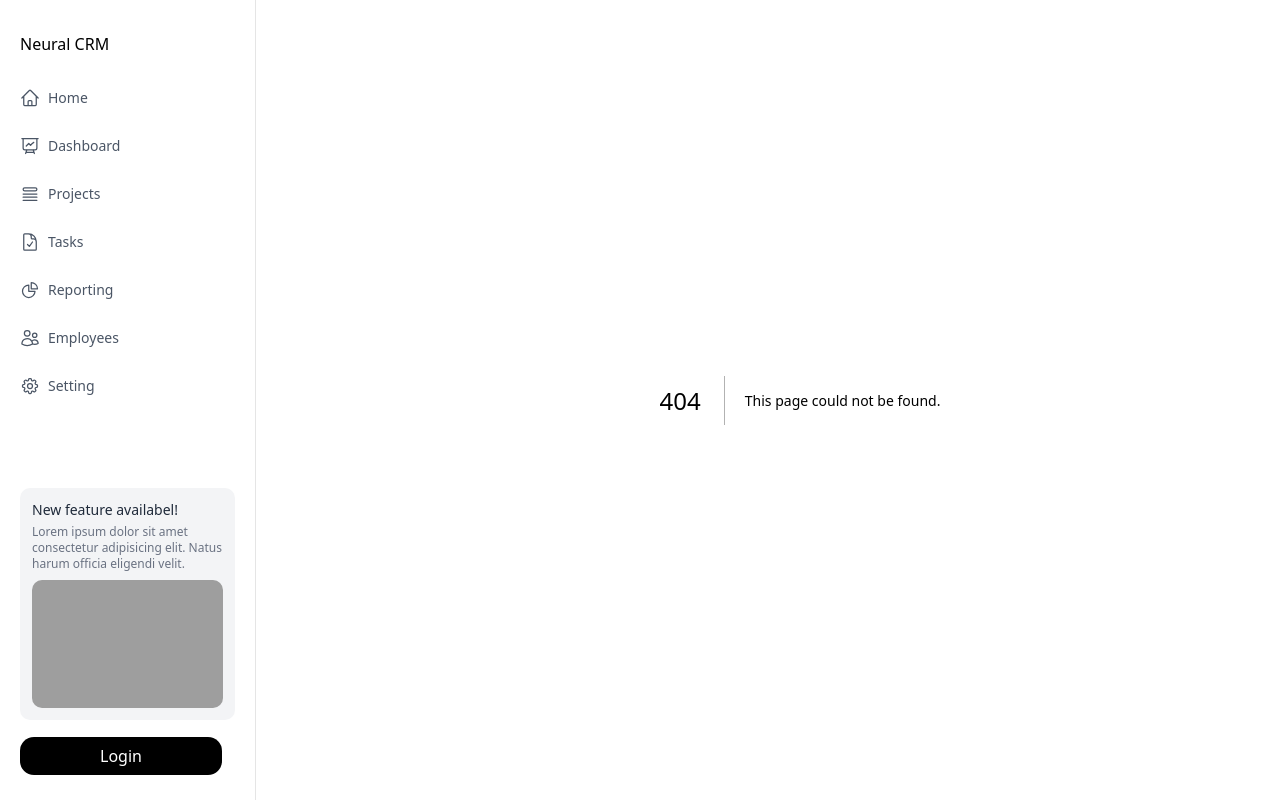
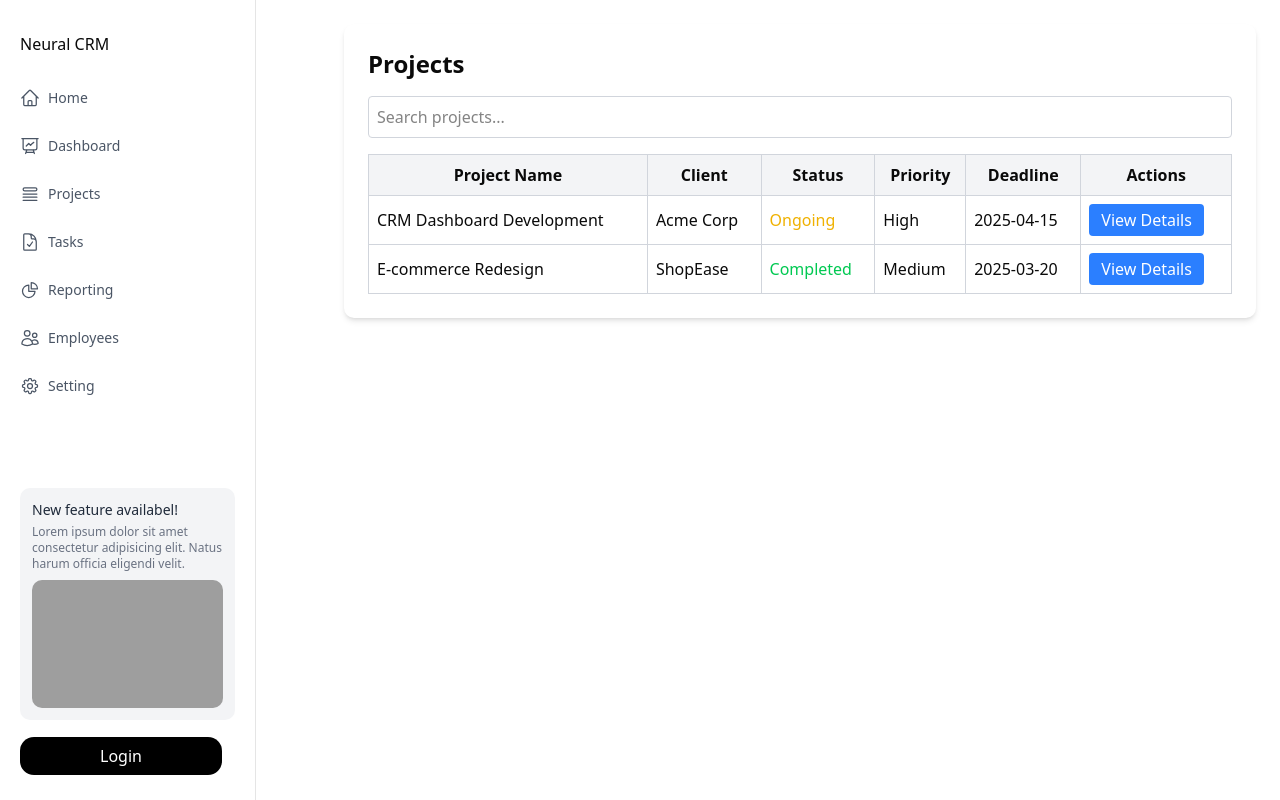
Before and after one commit to hm-faisal/neural_crm, a Next.js app: page /Projects in a window 1280 px wide. Before the commit this address had no page. Built offline with nearby package versions, Linux system fonts and the light colour scheme; grey boxes are pictures that could not be loaded.

Commit message:
added projects page

```diff
--- /dev/null
+++ b/app/Projects/page.tsx
@@ -0,0 +1,110 @@
+"use client"
+import { useState } from "react";
+
+interface Project {
+  id: number;
+  name: string;
+  client: string;
+  status: "Ongoing" | "Completed" | "Pending";
+  priority: "Low" | "Medium" | "High" | "Critical";
+  deadline: string;
+  team: string[];
+}
+
+const projects: Project[] = [
+  {
+    id: 1,
+    name: "CRM Dashboard Development",
+    client: "Acme Corp",
+    status: "Ongoing",
+    priority: "High",
+    deadline: "2025-04-15",
+    team: ["Alice", "Bob", "Charlie"],
+  },
+  {
+    id: 2,
+    name: "E-commerce Redesign",
+    client: "ShopEase",
+    status: "Completed",
+    priority: "Medium",
+    deadline: "2025-03-20",
+    team: ["David", "Eve"],
+  },
+];
+
+export default function ProjectPage() {
+  const [search, setSearch] = useState("");
+  const [selectedProject, setSelectedProject] = useState<Project | null>(null);
+
+  const filteredProjects = projects.filter((project) =>
+    project.name.toLowerCase().includes(search.toLowerCase())
+  );
+
+  return (
+    <div className="container mx-auto p-6">
+      <div className="bg-white shadow-md rounded-lg p-6">
+        <h1 className="text-2xl font-bold mb-4">Projects</h1>
+        <input
+          type="text"
+          placeholder="Search projects..."
+          value={search}
+          onChange={(e) => setSearch(e.target.value)}
+          className="w-full p-2 border border-gray-300 rounded mb-4"
+        />
+        <table className="w-full border-collapse border border-gray-300">
+          <thead>
+            <tr className="bg-gray-100">
+              <th className="border border-gray-300 p-2">Project Name</th>
+              <th className="border border-gray-300 p-2">Client</th>
+              <th className="border border-gray-300 p-2">Status</th>
+              <th className="border border-gray-300 p-2">Priority</th>
+              <th className="border border-gray-300 p-2">Deadline</th>
+              <th className="border border-gray-300 p-2">Actions</th>
+            </tr>
+          </thead>
+          <tbody>
+            {filteredProjects.map((project) => (
+              <tr key={project.id} className="border border-gray-300">
+                <td className="border border-gray-300 p-2">{project.name}</td>
+                <td className="border border-gray-300 p-2">{project.client}</td>
+                <td className={`border border-gray-300 p-2 ${
+                  project.status === "Ongoing" ? "text-yellow-500" :
+                  project.status === "Completed" ? "text-green-500" :
+                  "text-red-500"
+                }`}>{project.status}</td>
+                <td className="border border-gray-300 p-2">{project.priority}</td>
+                <td className="border border-gray-300 p-2">{project.deadline}</td>
+                <td className="border border-gray-300 p-2">
+                  <button
+                    className="bg-blue-500 text-white px-3 py-1 rounded"
+                    onClick={() => setSelectedProject(project)}
+                  >
+                    View Details
+                  </button>
+                </td>
+              </tr>
+            ))}
+          </tbody>
+        </table>
+      </div>
+      {selectedProject && (
+        <div className="fixed inset-0 flex items-center justify-center bg-black bg-opacity-50">
+          <div className="bg-white p-6 rounded-lg shadow-lg w-96">
+            <h2 className="text-xl font-bold mb-4">{selectedProject.name}</h2>
+            <p><strong>Client:</strong> {selectedProject.client}</p>
+            <p><strong>Status:</strong> {selectedProject.status}</p>
+            <p><strong>Priority:</strong> {selectedProject.priority}</p>
+            <p><strong>Deadline:</strong> {selectedProject.deadline}</p>
+            <p><strong>Team Members:</strong> {selectedProject.team.join(", ")}</p>
+            <button
+              className="mt-4 bg-red-500 text-white px-3 py-1 rounded"
+              onClick={() => setSelectedProject(null)}
+            >
+              Close
+            </button>
+          </div>
+        </div>
+      )}
+    </div>
+  );
+}
```
